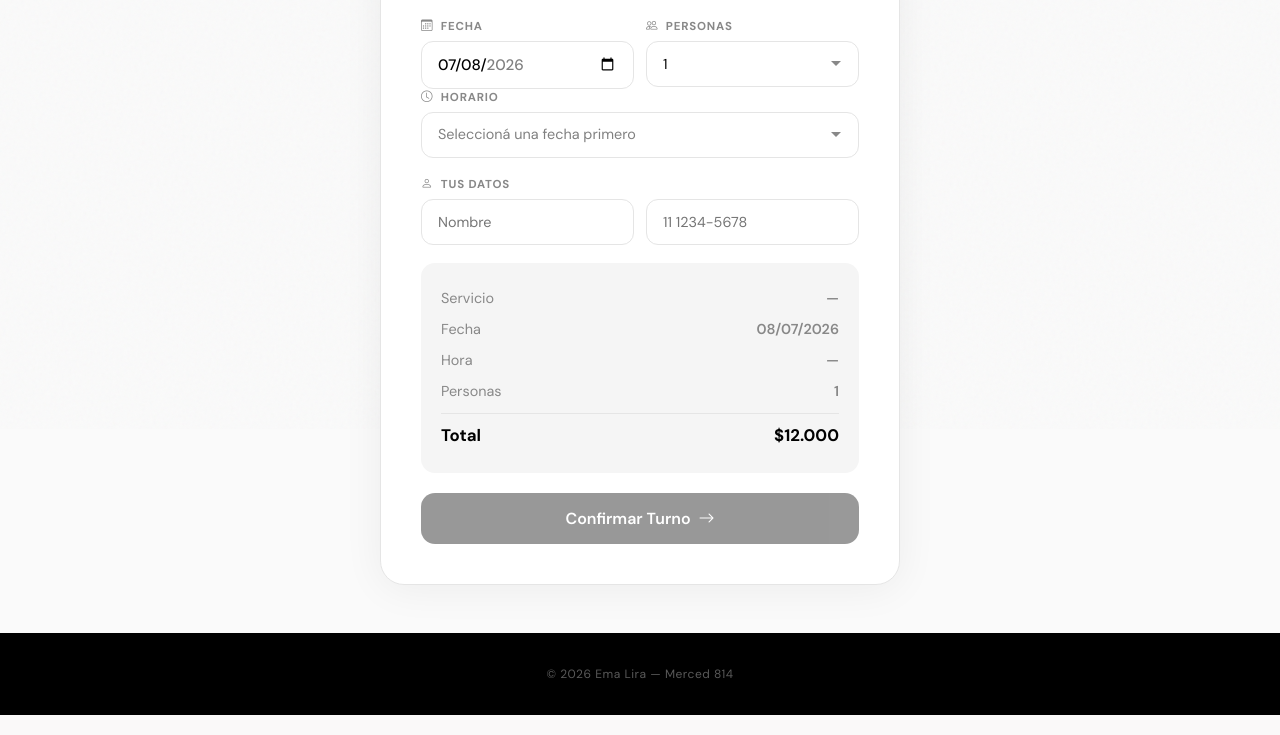
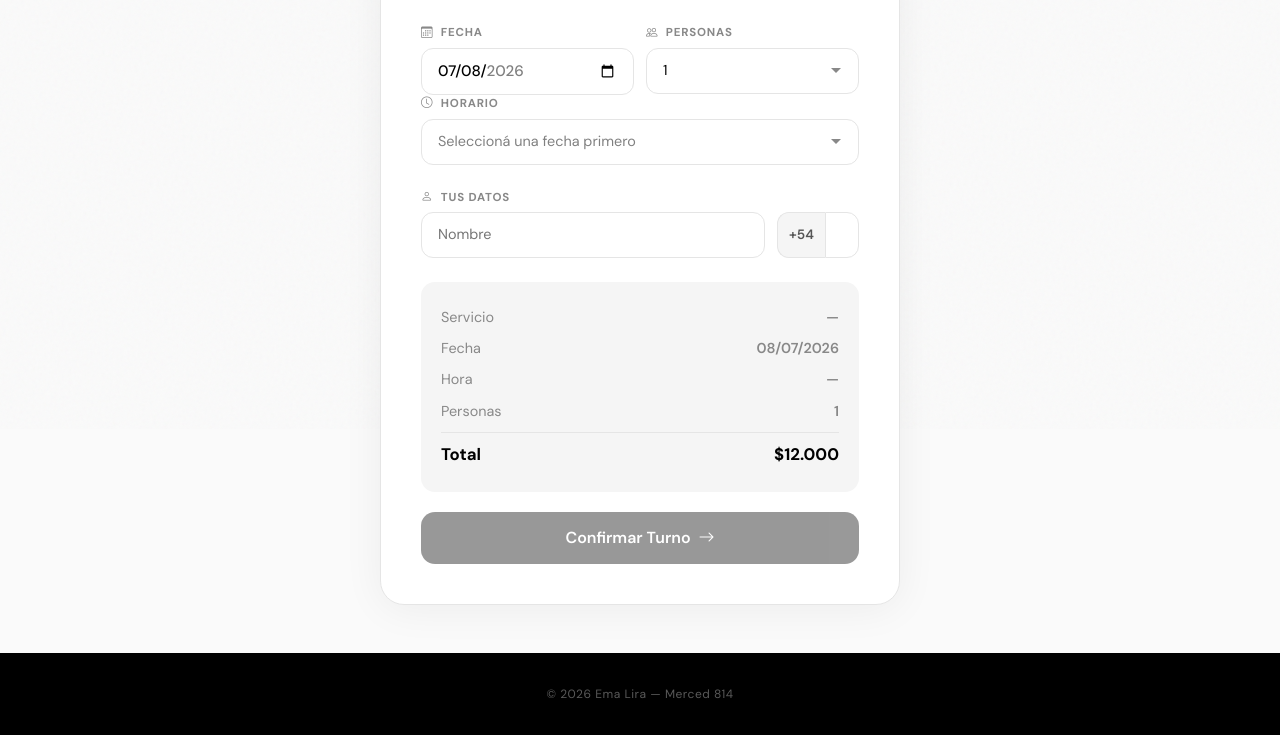
Before and after one commit to Preto18/peluqueria-ema-lira, a Flask app: page /agendar in a window 1280 px wide. Shown: the part 371-1106 px from the top of the page. Run offline with Flask 3, Linux system fonts and the light colour scheme; some libraries are stand-ins or nearby versions.

Commit message:
feat: +54 automatico en telefono booking + espacio entre campos

```diff
--- a/app.py
+++ b/app.py
@@ -407,6 +407,9 @@ def confirmar_turno():
     servicio_nombre = data.get('servicio')
     nombre = data.get('nombre', '').strip()
     telefono = data.get('telefono', '').strip()
+    telefono = telefono.replace(' ', '').replace('-', '').replace('+', '').replace('(', '').replace(')', '')
+    if telefono and not telefono.startswith('54'):
+        telefono = '54' + telefono
     email = data.get('email', '').strip()
     try:
         cantidad_personas = int(data.get('cantidad_personas', 1))
--- a/static/css/style.css
+++ b/static/css/style.css
@@ -793,6 +793,27 @@ body {
     cursor: not-allowed;
     transform: none;
     box-shadow: none;
+}
+.booking-phone-group {
+    display: flex;
+    align-items: stretch;
+    flex: 1;
+}
+.booking-phone-prefix {
+    display: flex;
+    align-items: center;
+    padding: 0 0.7rem;
+    background: var(--color-bg-alt);
+    border: 1.5px solid var(--color-border);
+    border-right: none;
+    border-radius: 12px 0 0 12px;
+    font-weight: 600;
+    font-size: 0.85rem;
+    color: #555;
+}
+.booking-phone-group .booking-input {
+    border-radius: 0 12px 12px 0;
+    flex: 1;
 }
 .booking-input {
     width: 100%;
@@ -1490,7 +1511,7 @@ body {
     color: var(--color-muted);
 }
 .booking-field {
-    margin-bottom: 1.1rem;
+    margin-bottom: 1.5rem;
 }
 .booking-field-label {
     font-size: 0.72rem;
--- a/templates/public/agendar.html
+++ b/templates/public/agendar.html
@@ -51,7 +51,10 @@
             <div class="booking-field-label"><i class="bi bi-person me-1"></i> Tus datos</div>
             <div class="booking-row">
                 <input type="text" name="nombre" class="booking-input flex-grow-1" placeholder="Nombre" required>
-                <input type="tel" name="telefono" class="booking-input" placeholder="11 1234-5678" required>
+                <div class="booking-phone-group">
+                    <span class="booking-phone-prefix">+54</span>
+                    <input type="tel" name="telefono" class="booking-input" placeholder="11 1234-5678" required>
+                </div>
             </div>
         </div>
 
```
